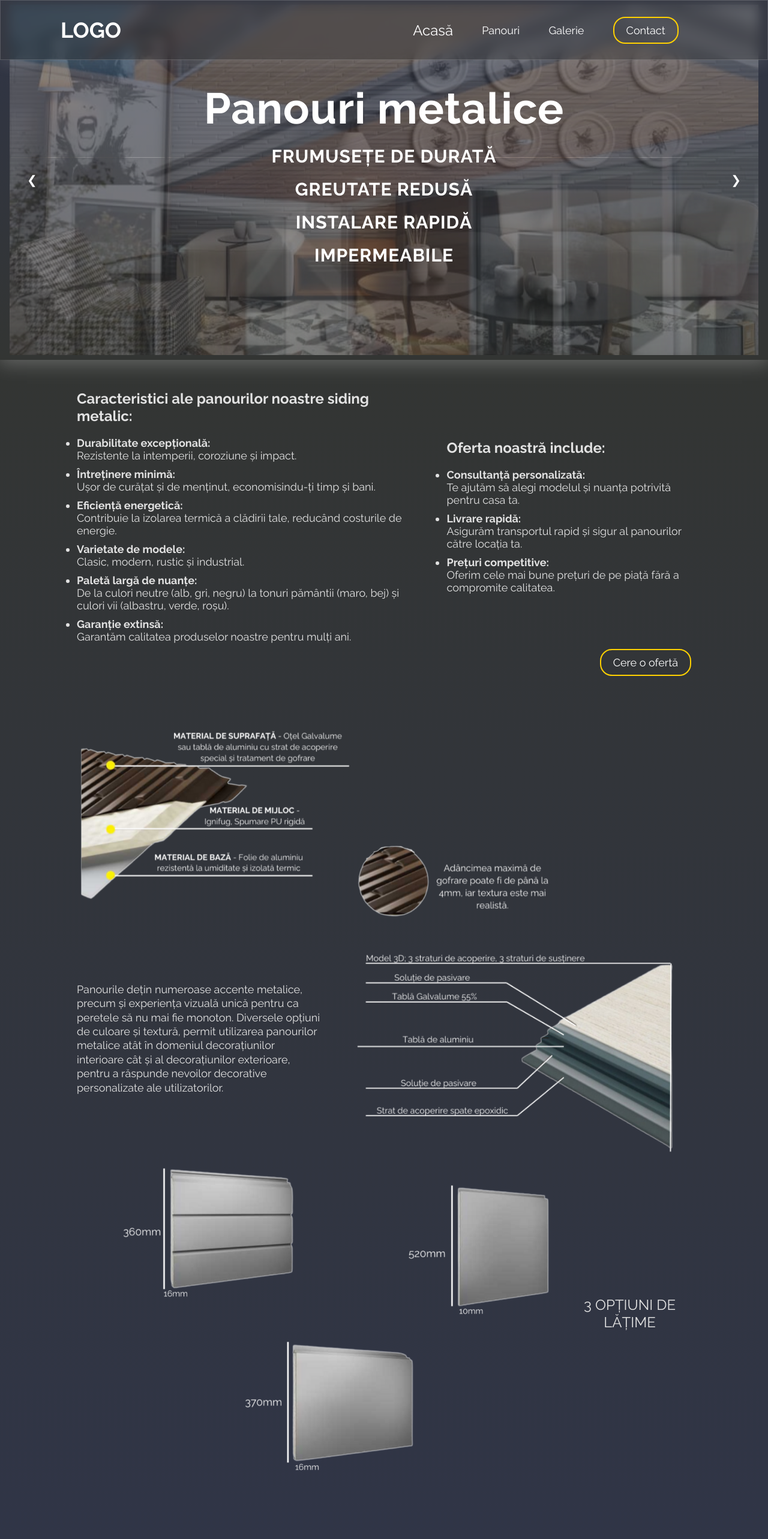
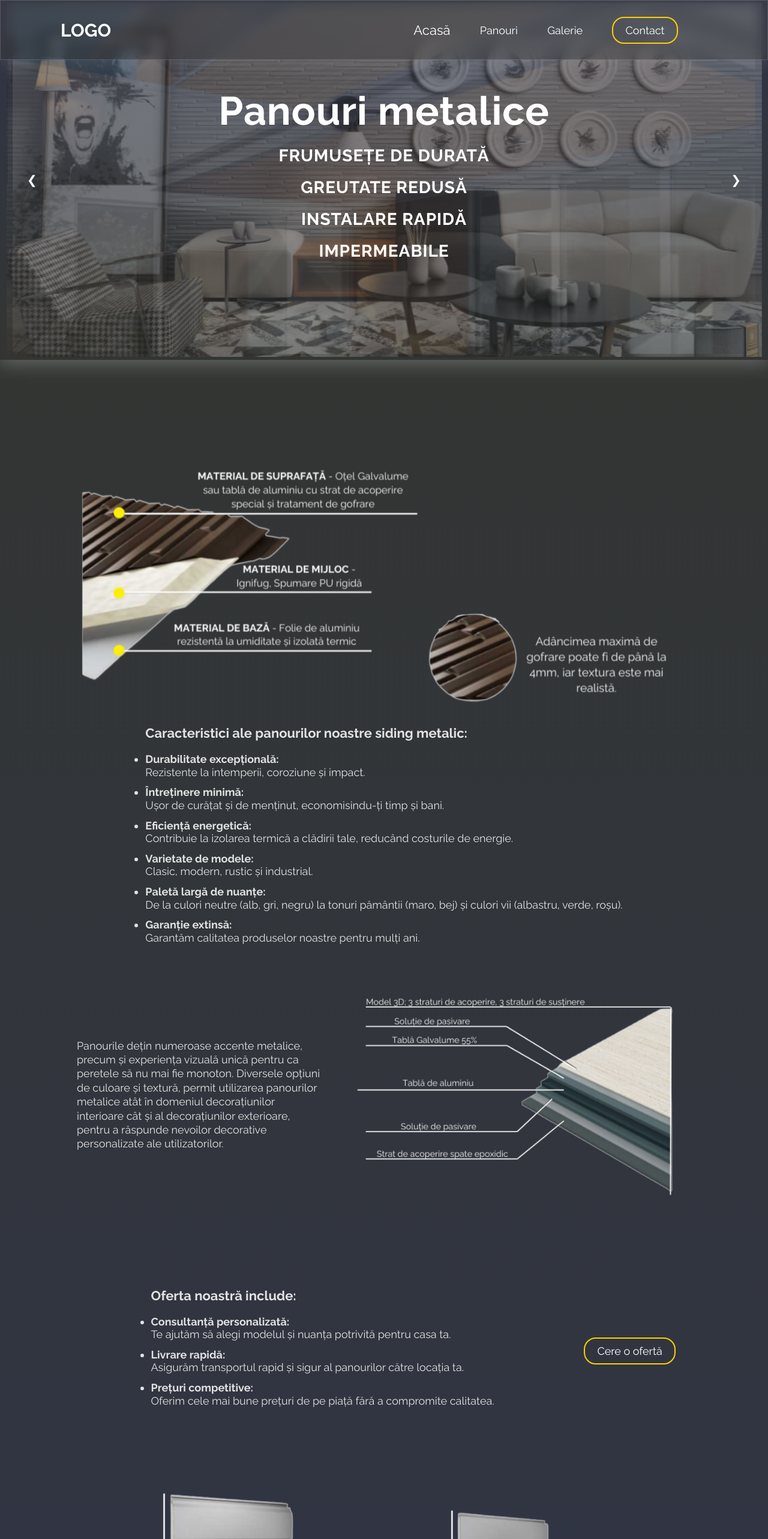
Before and after one commit to daianamuf/evopanel, a React (Vite) app: page / in a window 1280 px wide. Shown: the top 2566 px of the page at 60% size. Built offline with nearby package versions, Linux system fonts and the light colour scheme; no server answers.

Commit message:
change homepage layout

```diff
--- a/src/components/homepage/Presentation.jsx
+++ b/src/components/homepage/Presentation.jsx
@@ -3,8 +3,13 @@ import { Link } from "react-router-dom";
 function Presentation() {
   return (
     <div className="presentation__wrapper">
-      <div className="presentation__intro">
-        <div>
+      <section className="presentation">
+        <img
+          className="presentation__img presentation__components"
+          src="/assets/images/components.png"
+          alt="Componente"
+        />
+        <div className="presentation__info">
           <h2>Caracteristici ale panourilor noastre siding metalic:</h2>
           <ul>
             <li>
@@ -40,13 +45,32 @@ function Presentation() {
               <p>Garantăm calitatea produselor noastre pentru mulți ani.</p>
             </li>
           </ul>
+        </div>
+        <img
+          className="presentation__img presentation__model"
+          src="/assets/images/panel-model.png"
+          alt="Model"
+        />
 
-          <Link className="presentation__cta--btn" to={"/contact"}>
-            Cere o ofertă
-          </Link>
-        </div>
+        <p className="presentation__text presentation__text--model">
+          Panourile dețin numeroase accente metalice, precum și experiența
+          vizuală unică pentru ca peretele să nu mai fie monoton. Diversele
+          opțiuni de culoare și textură, permit utilizarea panourilor metalice
+          atât în domeniul decorațiunilor interioare cât și al decorațiunilor
+          exterioare, pentru a răspunde nevoilor decorative personalizate ale
+          utilizatorilor.
+        </p>
 
-        <div>
+        <p className="presentation__text presentation__text--size">
+          3 OPȚIUNI DE LĂȚIME
+        </p>
+        <img
+          className="presentation__img presentation__size"
+          src="/assets/images/size2.png"
+          alt="Marimi"
+        />
+
+        <div className="presentation__offer">
           <h2>Oferta noastră include:</h2>
           <ul>
             <li>
@@ -71,35 +95,9 @@ function Presentation() {
             </li>
           </ul>
         </div>
-      </div>
-
-      <section className="presentation">
-        <img
-          className="presentation__img presentation__components"
-          src="/assets/images/components.png"
-          alt="Componente"
-        />
-        <img
-          className="presentation__img presentation__model"
-          src="/assets/images/panel-model.png"
-          alt="Model"
-        />
-        <p className="presentation__text presentation__text--model">
-          Panourile dețin numeroase accente metalice, precum și experiența
-          vizuală unică pentru ca peretele să nu mai fie monoton. Diversele
-          opțiuni de culoare și textură, permit utilizarea panourilor metalice
-          atât în domeniul decorațiunilor interioare cât și al decorațiunilor
-          exterioare, pentru a răspunde nevoilor decorative personalizate ale
-          utilizatorilor.
-        </p>
-        <p className="presentation__text presentation__text--size">
-          3 OPȚIUNI DE LĂȚIME
-        </p>
-        <img
-          className="presentation__img presentation__size"
-          src="/assets/images/size2.png"
-          alt="Marimi"
-        />
+        <Link className="presentation__cta--btn" to={"/contact"}>
+          Cere o ofertă
+        </Link>
       </section>
     </div>
   );
--- a/src/css/_variables.scss
+++ b/src/css/_variables.scss
@@ -13,8 +13,8 @@ $cl-red: #a11d33;
 //FONTS
 $font-base: 1.8rem;
 $font-small: 1.4rem;
-$font-medium: 2.4rem;
-$h1: 7.2rem;
-$h2: 4.8rem;
-$h3: 3.6rem;
-$h4: 3rem;
+$font-medium: 2.2rem;
+$h1: 6.6rem;
+$h2: 4.4rem;
+$h3: 3rem;
+$h4: 2.8rem;
--- a/src/css/homepage/_presentation.scss
+++ b/src/css/homepage/_presentation.scss
@@ -3,9 +3,13 @@
   margin: 0 auto;
   display: grid;
   grid-template-columns: 2fr 2fr 1fr;
-  grid-template-rows: repeat(3, 0.8fr);
+  grid-template-rows: repeat(5, 0.8fr);
 
-  @media (max-width: 620px) {
+  @media (max-width: 1100px) {
+    row-gap: 5rem;
+  }
+
+  @media (max-width: 670px) {
     width: 95%;
     display: flex;
     flex-direction: column;
@@ -26,27 +30,45 @@
     justify-content: center;
   }
 
-  &__intro {
-    display: flex;
-    align-items: center;
-    width: 80%;
-    gap: 5rem;
+  &__info {
+    grid-row: 2/3;
+    grid-column: 1/-1;
+    align-self: center;
+    justify-self: center;
+  }
+
+  &__offer {
+    grid-row: 4/5;
+    grid-column: 1/3;
+    align-self: center;
+    justify-self: center;
+  }
+
+  &__info,
+  &__offer {
     color: $cl-gray-light;
-    position: relative;
 
-    @media (max-width: 620px) {
-      flex-direction: column;
-      padding-bottom: 6rem;
+    @media (max-width: 670px) {
+      padding-left: 3rem;
     }
 
     & h2 {
       font-size: $font-medium;
       margin-bottom: 2rem;
+
+      @media (min-width: 1500px) {
+        font-size: $h3;
+      }
     }
 
     & li {
       font-size: $font-base;
-      margin-bottom: 1rem;
+      margin-bottom: 1.2rem;
+      line-height: 1.2;
+
+      @media (min-width: 1500px) {
+        font-size: $h4;
+      }
 
       & span {
         font-weight: 700;
@@ -58,11 +80,15 @@
     @include btn;
     color: $cl-white;
     text-decoration: none;
-    position: absolute;
-    right: 0;
+    grid-row: 4/5;
+    display: inline;
+    align-self: center;
+    justify-self: center;
+    text-align: center;
 
-    @media (max-width: 620px) {
-      bottom: -1rem;
+    @media (min-width: 1500px) {
+      font-size: $h3;
+      justify-self: start;
     }
   }
 
@@ -71,17 +97,17 @@
   }
 
   &__components {
-    grid-column: 1/3;
+    grid-column: 1/-1;
     grid-row: 1/2;
   }
 
   &__model {
-    grid-row: 2/3;
+    grid-row: 3/4;
     grid-column: 2/4;
   }
 
   &__size {
-    grid-row: 3/4;
+    grid-row: 5/6;
     grid-column: 1/3;
   }
 
@@ -89,14 +115,14 @@
     color: $cl-gray-light;
 
     &--size {
-      grid-row: 3/4;
+      grid-row: 5/6;
       font-size: $font-medium;
       align-self: center;
       text-align: center;
     }
 
     &--model {
-      grid-row: 2/3;
+      grid-row: 3/4;
       align-self: center;
       line-height: 1.3;
 
--- a/src/css/index.css
+++ b/src/css/index.css
@@ -32,11 +32,11 @@
 }
 .nav__logo {
   color: #fff;
-  font-size: 3.6rem;
+  font-size: 3rem;
 }
 @media (max-width: 350px) {
   .nav__logo {
-    font-size: 3rem;
+    font-size: 2.8rem;
   }
 }
 .nav__list {
@@ -81,7 +81,7 @@
   }
 }
 .nav__link.active {
-  font-size: 2.4rem;
+  font-size: 2.2rem;
 }
 @media (max-width: 350px) {
   .nav__link.active {
@@ -171,7 +171,7 @@
   right: 2rem;
   z-index: 12;
   transition: all 0.5s;
-  font-size: 4.8rem;
+  font-size: 4.4rem;
   text-decoration: none;
   color: #fff;
   text-shadow: 0px 2px 2px #333533;
@@ -348,12 +348,12 @@
   justify-content: center;
   gap: 2rem;
   color: #e2e2e2;
-  font-size: 3rem;
+  font-size: 2.8rem;
   margin-bottom: 3rem;
 }
 @media (max-width: 490px) {
   .contact__data p {
-    font-size: 2.4rem;
+    font-size: 2.2rem;
   }
 }
 @media (max-width: 385px) {
@@ -470,12 +470,12 @@
   bottom: 4rem;
   left: 50%;
   transform: translateX(-50%);
-  font-size: 3rem;
+  font-size: 2.8rem;
   color: #fff;
 }
 @media (min-width: 1440px) {
   .panels__intro p {
-    font-size: 3.6rem;
+    font-size: 3rem;
   }
 }
 @media (max-width: 800px) {
@@ -490,7 +490,7 @@
 }
 @media (max-width: 525px) {
   .panels__intro p {
-    font-size: 2.4rem;
+    font-size: 2.2rem;
   }
 }
 .panels__wrapper {
@@ -521,7 +521,7 @@
 }
 .panel__heading {
   width: 100%;
-  font-size: 2.4rem;
+  font-size: 2.2rem;
   font-weight: 700;
   color: #fff;
   padding-left: 2rem;
@@ -579,28 +579,28 @@
   }
 }
 .hero__content h1 {
-  font-size: 7.2rem;
+  font-size: 6.6rem;
   margin-bottom: 2rem;
 }
 @media (max-width: 620px) {
   .hero__content h1 {
-    font-size: 4.8rem;
+    font-size: 4.4rem;
   }
 }
 @media (max-width: 360px) {
   .hero__content h1 {
-    font-size: 3.6rem;
+    font-size: 3rem;
   }
 }
 .hero__content h4 {
-  font-size: 3rem;
+  font-size: 2.8rem;
   margin-bottom: 2rem;
   text-align: center;
   text-transform: uppercase;
 }
 @media (max-width: 620px) {
   .hero__content h4 {
-    font-size: 2.4rem;
+    font-size: 2.2rem;
   }
 }
 @media (max-width: 360px) {
@@ -790,7 +790,7 @@
   justify-content: center;
   align-items: center;
   gap: 4rem;
-  font-size: 2.4rem;
+  font-size: 2.2rem;
 }
 .card__side--back {
   transform: rotateY(180deg);
@@ -811,7 +811,7 @@
 }
 @media (min-width: 1500px) {
   .card__side--back {
-    font-size: 2.4rem;
+    font-size: 2.2rem;
   }
 }
 @media (max-width: 940px) {
@@ -842,17 +842,17 @@
 }
 
 ion-icon {
-  font-size: 4.8rem;
+  font-size: 4.4rem;
   color: #fff;
 }
 @media (min-width: 1500px) {
   ion-icon {
-    font-size: 7.2rem;
+    font-size: 6.6rem;
   }
 }
 @media (max-width: 420px) {
   ion-icon {
-    font-size: 3.6rem;
+    font-size: 3rem;
   }
 }
 
@@ -861,9 +861,14 @@ ion-icon {
   margin: 0 auto;
   display: grid;
   grid-template-columns: 2fr 2fr 1fr;
-  grid-template-rows: repeat(3, 0.8fr);
+  grid-template-rows: repeat(5, 0.8fr);
 }
-@media (max-width: 620px) {
+@media (max-width: 1100px) {
+  .presentation {
+    row-gap: 5rem;
+  }
+}
+@media (max-width: 670px) {
   .presentation {
     width: 95%;
     display: flex;
@@ -884,29 +889,46 @@ ion-icon {
   align-items: center;
   justify-content: center;
 }
-.presentation__intro {
-  display: flex;
-  align-items: center;
-  width: 80%;
-  gap: 5rem;
+.presentation__info {
+  grid-row: 2/3;
+  grid-column: 1/-1;
+  align-self: center;
+  justify-self: center;
+}
+.presentation__offer {
+  grid-row: 4/5;
+  grid-column: 1/3;
+  align-self: center;
+  justify-self: center;
+}
+.presentation__info, .presentation__offer {
   color: #e2e2e2;
-  position: relative;
 }
-@media (max-width: 620px) {
-  .presentation__intro {
-    flex-direction: column;
-    padding-bottom: 6rem;
+@media (max-width: 670px) {
+  .presentation__info, .presentation__offer {
+    padding-left: 3rem;
   }
 }
-.presentation__intro h2 {
-  font-size: 2.4rem;
+.presentation__info h2, .presentation__offer h2 {
+  font-size: 2.2rem;
   margin-bottom: 2rem;
 }
-.presentation__intro li {
+@media (min-width: 1500px) {
+  .presentation__info h2, .presentation__offer h2 {
+    font-size: 3rem;
+  }
+}
+.presentation__info li, .presentation__offer li {
   font-size: 1.8rem;
-  margin-bottom: 1rem;
+  margin-bottom: 1.2rem;
+  line-height: 1.2;
 }
-.presentation__intro li span {
+@media (min-width: 1500px) {
+  .presentation__info li, .presentation__offer li {
+    font-size: 2.8rem;
+  }
+}
+.presentation__info li span, .presentation__offer li span {
   font-weight: 700;
 }
 .presentation__cta--btn {
@@ -916,43 +938,47 @@ ion-icon {
   transition: all 0.3s ease-in;
   color: #fff;
   text-decoration: none;
-  position: absolute;
-  right: 0;
+  grid-row: 4/5;
+  display: inline;
+  align-self: center;
+  justify-self: center;
+  text-align: center;
 }
 .presentation__cta--btn:hover {
   transform: scale(1.1);
 }
-@media (max-width: 620px) {
+@media (min-width: 1500px) {
   .presentation__cta--btn {
-    bottom: -1rem;
+    font-size: 3rem;
+    justify-self: start;
   }
 }
 .presentation__img {
   width: 100%;
 }
 .presentation__components {
-  grid-column: 1/3;
+  grid-column: 1/-1;
   grid-row: 1/2;
 }
 .presentation__model {
-  grid-row: 2/3;
+  grid-row: 3/4;
   grid-column: 2/4;
 }
 .presentation__size {
-  grid-row: 3/4;
+  grid-row: 5/6;
   grid-column: 1/3;
 }
 .presentation__text {
   color: #e2e2e2;
 }
 .presentation__text--size {
-  grid-row: 3/4;
-  font-size: 2.4rem;
+  grid-row: 5/6;
+  font-size: 2.2rem;
   align-self: center;
   text-align: center;
 }
 .presentation__text--model {
-  grid-row: 2/3;
+  grid-row: 3/4;
   align-self: center;
   line-height: 1.3;
 }
@@ -1022,6 +1048,11 @@ ion-icon {
   justify-content: center;
   gap: 1rem;
 }
+@media (min-width: 1500px) {
+  .tutorial__step {
+    font-size: 2.8rem;
+  }
+}
 @media (max-width: 400px) {
   .tutorial__step {
     flex-direction: column;
@@ -1033,19 +1064,14 @@ ion-icon {
 }
 @media (max-width: 400px) {
   .tutorial__step--text {
-    width: 90%;
+    width: 100%;
   }
 }
 .tutorial__step--text span {
-  font-size: 3rem;
+  font-size: 2.8rem;
 }
 @media (min-width: 1500px) {
   .tutorial__step--text span {
-    font-size: 4.8rem;
-  }
-}
-@media (min-width: 1500px) {
-  .tutorial__step--text {
     font-size: 3rem;
   }
 }
@@ -1065,7 +1091,7 @@ ion-icon {
 }
 @media (max-width: 400px) {
   .tutorial__step--img {
-    width: 90%;
+    width: 80%;
   }
 }
 
@@ -1141,7 +1167,7 @@ ion-icon {
 }
 .slider__panel--heading {
   width: 100%;
-  font-size: 3.6rem;
+  font-size: 3rem;
   font-weight: 700;
   color: white;
   padding-left: 2rem;
@@ -1150,7 +1176,7 @@ ion-icon {
 }
 @media (max-width: 700px) {
   .slider__panel--heading {
-    font-size: 2.4rem;
+    font-size: 2.2rem;
   }
 }
 .slider__btn {
@@ -1186,7 +1212,7 @@ ion-icon {
 }
 @media (min-width: 1500px) {
   .slider__cta--btn {
-    font-size: 3.6rem;
+    font-size: 3rem;
   }
 }
 
@@ -1216,7 +1242,7 @@ body {
 }
 @media (min-width: 1500px) {
   body {
-    font-size: 2.4rem;
+    font-size: 2.2rem;
   }
 }
 
```
Also changed, not shown: src/css/homepage/_tutorial.scss (+6 -7 lines), 1 other file (tests, documents, lock files or other folders).
